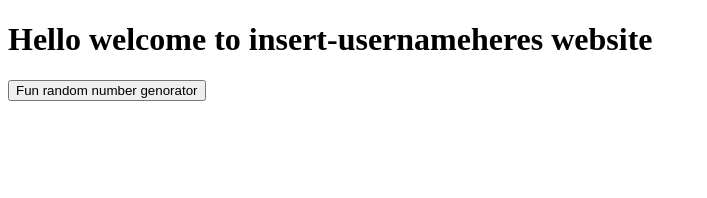
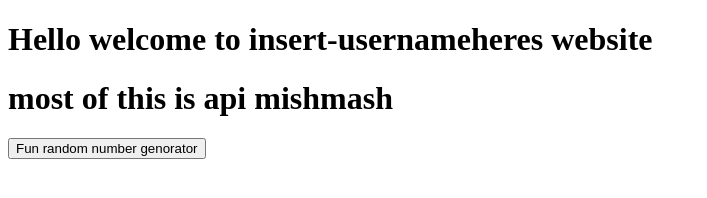
Before and after one commit to insert-usernamehere/insert-usernamehere.github.io, a plain HTML site: page index.html in a window 1280 px wide. Shown: the whole page, without its empty margins (0-707 px from the left). Drawn offline with Linux system fonts and the light colour scheme.

Commit message:
Update index.html

```diff
--- a/index.html
+++ b/index.html
@@ -2,6 +2,7 @@
 <html>
 <body>
 <h1>Hello welcome to insert-usernameheres website</h1>
+<h1>most of this is api mishmash</h1>
 
 
 <button onclick="myFunction()">Fun random number genorator</button>
```
